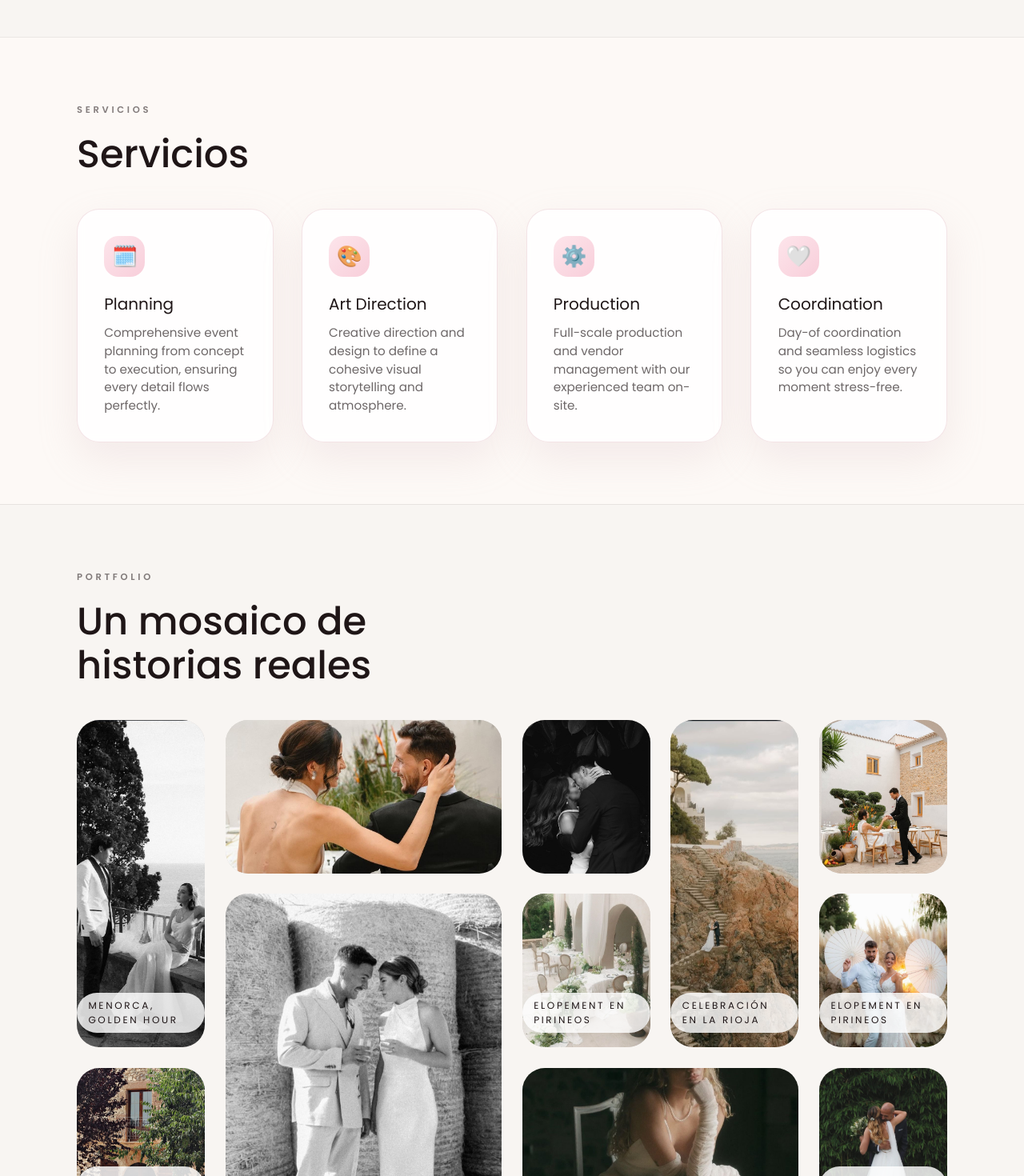
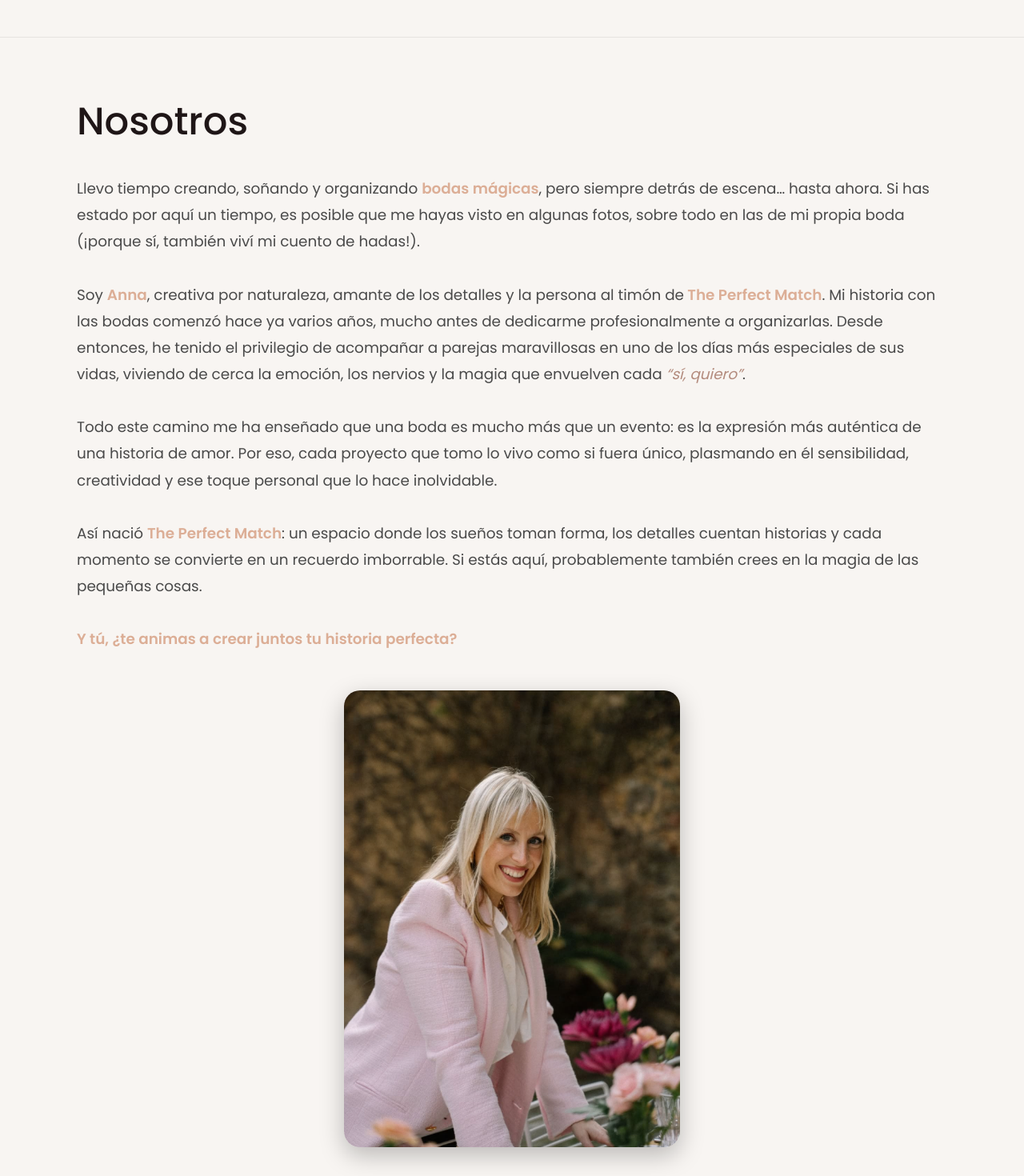
Before and after one commit to hugogarsan17/wedding-planner, a Next.js app: page / in a window 1280 px wide. Shown: the part 1040-2510 px from the top of the page at 80% size. Built offline with nearby package versions, Linux system fonts and the light colour scheme; a web font is replaced by a local one.

Commit message:
nosotros

```diff
--- a/app/Components/Home/Home.css
+++ b/app/Components/Home/Home.css
@@ -565,3 +565,65 @@
     border-radius: 24px;
   }
 }
+
+.about-content {
+  display: flex;
+  align-items: center; /* centra verticalmente el texto e imagen */
+  justify-content: center;
+  flex-wrap: wrap;
+  gap: 3rem;
+}
+
+.about-content.left-image {
+  flex-direction: row-reverse; /* si quisieras texto izquierda, cambia a 'row' */
+}
+
+.about-image {
+  flex: 1 1 400px;
+  display: flex;
+  justify-content: center;
+}
+
+.about-image img {
+  width: 100%;
+  max-width: 420px;
+  border-radius: 20px;
+  object-fit: cover;
+  box-shadow: 0 10px 30px rgba(0, 0, 0, 0.25);
+}
+
+.about-text {
+  font-size: 1.15rem;
+  line-height: 1.8;
+  color: #4a4a4a; /* gris suave, elegante */
+}
+.about-text strong {
+  color: #dcae96; /* tono cálido tipo rosa empolvado o dorado suave */
+  font-weight: 600;
+}
+
+.about-text em {
+  color: #b38b7d;
+  font-style: italic;
+}
+
+/* Móvil */
+@media (max-width: 720px) {
+  .about-content {
+    flex-direction: column;
+    text-align: center;
+  }
+
+  .about-text {
+    margin-left: 0px;
+    font-size: 1rem;
+  }
+
+  .about-image {
+    order: -1; /* pone la imagen arriba en móvil */
+  }
+
+  .about-image img {
+    max-width: 100%;
+  }
+}
--- a/app/Components/Home/Home.tsx
+++ b/app/Components/Home/Home.tsx
@@ -162,10 +162,52 @@ export default function Home() {
             </div>
           </div>
         </section>
+<section id="nosotros" className="section contact">
+  <div className="section-heading align-left">
+    <h2>Nosotros</h2>
+  </div>
+
+  <div className="about-content">
+    <div className="about-text">
+      <p>
+        <p>
+  Llevo tiempo creando, soñando y organizando <strong>bodas mágicas</strong>, pero siempre detrás de
+  escena… hasta ahora. Si has estado por aquí un tiempo, es posible que me hayas visto en algunas
+  fotos, sobre todo en las de mi propia boda (¡porque sí, también viví mi cuento de hadas!).
+  <br /><br />
+  Soy <strong>Anna</strong>, creativa por naturaleza, amante de los detalles y la persona al timón de
+  <strong> The Perfect Match</strong>. Mi historia con las bodas comenzó hace ya varios años, mucho
+  antes de dedicarme profesionalmente a organizarlas. Desde entonces, he tenido el privilegio de
+  acompañar a parejas maravillosas en uno de los días más especiales de sus vidas, viviendo de
+  cerca la emoción, los nervios y la magia que envuelven cada <em>“sí, quiero”</em>.
+  <br /><br />
+  Todo este camino me ha enseñado que una boda es mucho más que un evento: es la expresión más
+  auténtica de una historia de amor. Por eso, cada proyecto que tomo lo vivo como si fuera único,
+  plasmando en él sensibilidad, creatividad y ese toque personal que lo hace inolvidable.
+  <br /><br />
+  Así nació <strong>The Perfect Match</strong>: un espacio donde los sueños toman forma, los
+  detalles cuentan historias y cada momento se convierte en un recuerdo imborrable. Si estás aquí,
+  probablemente también crees en la magia de las pequeñas cosas.
+  <br /><br />
+  <strong>Y tú, ¿te animas a crear juntos tu historia perfecta?</strong>
+</p>
+
+      </p>
+    </div>
+
+    <div className="about-image">
+      <img
+        src="/me.png"
+        alt="Fotografía del equipo de la empresa sonriendo en la oficina"
+        loading="lazy"
+      />
+    </div>
+  </div>
+</section>
+
 
         <section className="section services">
           <div id="#servicios" className="section-heading align-left">
-            <span className="eyebrow">Servicios</span>
             <h2>Servicios</h2>
           </div>
           <div className="service-grid">
```
Also changed, not shown: public/me.png (added).
